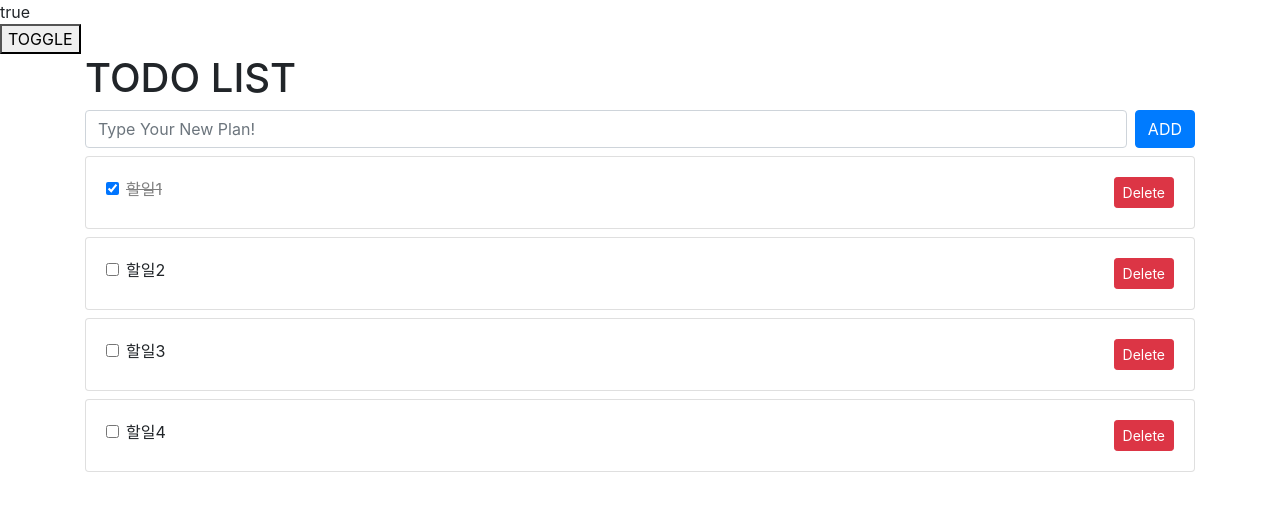
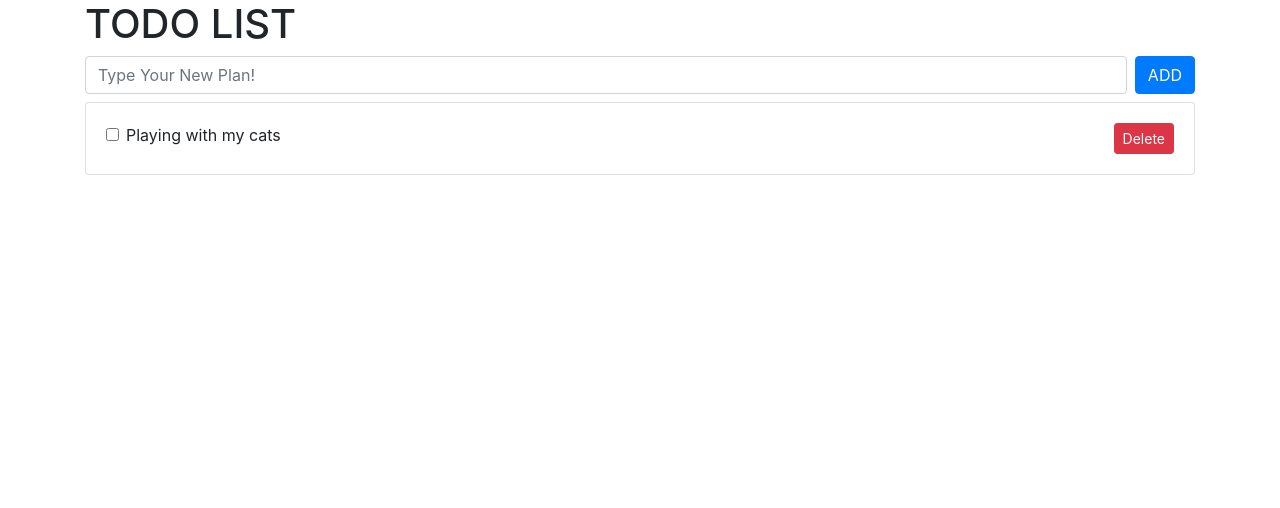
Before and after one commit to fedevmj/todoapp, a Vue app: page / in a window 1280 px wide. Shown: the top 508 px of the page. Built offline with nearby package versions, Linux system fonts and the light colour scheme.

Commit message:
props&emit추가

```diff
--- a/public/index.html
+++ b/public/index.html
@@ -1,5 +1,5 @@
 <!DOCTYPE html>
-<html lang="">
+<html lang="ko">
   <head>
     <meta charset="utf-8">
     <meta http-equiv="X-UA-Compatible" content="IE=edge">
--- a/src/App.vue
+++ b/src/App.vue
@@ -1,78 +1,19 @@
 <template>
-  <!-- <div v-show="!toggle">true</div>
-  <div v-show="toggle">false</div> -->
-  <div v-if="!toggle">true</div>
-  <div v-else>false</div>
-  <button v-on:click="toggleFn">TOGGLE</button>
-
   <div class="container">
     <h1>TODO LIST</h1>
     <!-- 할일 추가 입력창 -->
-    <form action="" class="d-flex" v-on:submit.prevent="onSubmit">
-      <!-- button에 form-control 넣으면 자동으로 focus/blur 기능 생긴다. -->
-      <div class="flex-grow-1 mr-2">
-        <input type="text" placeholder="Type Your New Plan!" class="form-control" v-model="add_todos">
-      </div>
-      <div>
-        <button class="btn btn-primary" type="submit">ADD</button>
-      </div>
-    </form>
-    <!-- 내용 입력 안내창 -->
-    <div class="blue" v-show="hasError">내용을 입력하세요.</div>
+    <!-- 3번)) 태그 이름으로 입력 -->
+    <!-- TodoSimpelForm에서 발생한 이벤트는 이렇게 받고 props는 TodoList.Vue참고 -->
+    <TodoSimpleForm v-on:todo-insert="todoInsert" />
+    <!-- 원래 아래처럼 쓰는 것이 기본이지만 줄여서 <컴포넌트이름/> 이렇게만 써도 됨. -->
+    <!-- <TodoSimpleForm></TodoSimpleForm> -->
+
+    <!-- 목록 없음 안내창 -->
+    <div class="blue" v-show="!todos.length">생성된 todo 목록이 없습니다.</div>
+
     <!-- todo 목록창 -->
-    <div v-for="(keys, index) in todos" v-bind:key="keys.id" class="card mt-2">
-
-      <div class="card-body pd-2 d-flex">
-        <div class="form-check flex-grow-1">
-          <input
-          type="checkbox"
-          class="form-check-input"
-          v-model="keys.complete"
-          v-bind:id="keys.id"
-          >
-          <!-- v-bind:style은 스타일 바인딩 -->
-          <!-- <label
-          class="form-check-label"
-          v-bind:style="keys.complete? todoStyle : {}">
-          {{ keys.subject }}
-          </label> -->
-
-          <!-- "{finished:keys.complete}"를 객체로 넣는 것은 문법이다. -->
-          <!-- keys.complete 대신 true/false 적어도 okay. -->
-          <label
-          class="form-check-label"
-          v-bind:class="{finished:keys.complete}"
-          v-bind:for="keys.id"
-          >
-          {{ keys.subject }}
-          </label>
-        </div>
-        <!-- 삭제버튼 -->
-        <div>
-          <!-- <button class="btn btn-danger btn-sm">Delete</button> -->
-          <button class="btn btn-danger btn-sm" @click="deleteTodo(index)">Delete</button>
-        </div>
-      </div>
-
-    </div>
-
-    <!-- <div class="card mt-2">
-      <div class="card-body pd-2">
-        {{ todos[1].subject }}
-      </div>
-    </div>
-
-    <div class="card mt-2">
-      <div class="card-body pd-2">
-        {{ todos[2].subject }}
-      </div>
-    </div>
-
-    <div class="card mt-2">
-      <div class="card-body pd-2">
-        {{ todos[3].subject }}
-      </div>
-    </div> -->
+    <!-- 여기 todoList라는 이름이 todoList.vue 파일 props의 이름과 같음 -->
+    <TodoList v-bind:todoList="todos"/>
 
   </div>
 </template>
@@ -80,70 +21,44 @@
 
 <script>
   // 만들어진 js 라이브러리를 가져옴.
-  import {
-    ref
-  } from 'vue';
+  import {ref} from 'vue';
   //ref는 여기 작성 내용을 실시간으로 반영하려고.
   //ref를 쓰면 전달되는 매개변수를 { key(이 자리에는 무조건 value라고 온다) : value(괄호 안 변수) }로 만들어줌.
   //ref는 '글자' 또는 숫자가 들어갈 수 있다.
   //배열 또는 객체를 쓰고 싶으면 reactive를 사용함.
 
+  // 1번)) 컴포넌트를 import 한다.
+  // 0번)) TodoSimpleForm(통상적으로 대문자로 시작)을 component폴더에 만듦.
+  import TodoSimpleForm from './components/TodoSimpleForm.vue';
+  import TodoList from './components/TodoList.vue';
+
   // js 작성
   // 기본이 export, import
   export default {
+    // 2번)) components에 객체로 import한 vue 파일 이름을 넣는다.
+    components: {
+      // 컴포넌트 이름은 html 태그처럼 사용
+      TodoSimpleForm,
+      TodoList
+    },
+
     setup() {
-      const toggle = ref(false);
-
-      const toggleFn = () => {
-        toggle.value = !toggle.value;
-      }
 
       // 할일 목록(배열) 저장
-      const todos = ref([{
-          id: 1,
-          subject: '할일1',
-          complete: true
-        },
-        {
-          id: 2,
-          subject: '할일2',
-          complete: false
-        },
-        {
-          id: 3,
-          subject: '할일3',
-          complete: false
-        },
-        {
-          id: 4,
-          subject: '할일4',
-          complete: false
-        }
+      const todos = ref([
+        {id:1, subject: 'Playing with my cats', complete: false}
       ]);
-      // 추가할 할일
-      const add_todos = ref('');
-      // 버튼 클릭 시 처리
-      const onSubmit = () => {
-        // 내용이 입력됐는지 아닌지 구분
-        if (add_todos.value === '') {
-          // 안내창을 보여준다.
-          hasError.value = true;
-        } else {
-          // 안내창을 숨긴다.
-          hasError.value = false;
-          // 할일의 내용을 배열로 추가.
-          todos.value.push({
-            id: Date.now(),
-            subject: add_todos.value,
-            complete: false
-          });
-          add_todos.value = '';
-        }
 
-        console.log(add_todos.value);
-
+      // TodoSimpleForm에서 todo-insert로 전달된 객체를 처리해주는 콜백함수
+      const todoInsert = (add_todos) => {
+        console.log(add_todos);
+        todos.value.push(add_todos);
+        // todos.value.push({
+        //     id: Date.now(),
+        //     subject: add_todos.value,
+        //     complete: false
+        // });
       }
-      const hasError = ref(false);
 
       const deleteTodo = (index) => {
         console.log('지우기' + index);
@@ -152,20 +67,16 @@
       }
 
       //todo 스타일시트
-      const todoStyle = {
-        textDecoration: 'line-through',
-        color: 'gray'
-      }
+      // const todoStyle = {
+      //   textDecoration: 'line-through',
+      //   color: 'gray'
+      // }
 
       return {
-        toggle,
-        toggleFn,
         todos,
-        hasError,
         deleteTodo,
-        todoStyle,
-        add_todos,
-        onSubmit
+        // todoStyle,
+        todoInsert
       }
     }
   }
@@ -177,7 +88,7 @@
     color: blue;
   }
 
-  .finished{
+  .finished {
     color: gray;
     text-decoration: line-through;
   }
--- /dev/null
+++ b/src/components/TodoList.vue
@@ -0,0 +1,54 @@
+<template>
+
+    <!-- todo 목록창 -->
+    <!-- props로 todoList란 이름을 받았기 때문에 원래는 v-for 구문에 in todos 였는데 이제 props니까 in todoList -->
+    <div v-for="(keys, index) in todoList" v-bind:key="keys.id" class="card mt-2">
+
+        <div class="card-body pd-2 d-flex">
+            <div class="form-check flex-grow-1">
+                <input type="checkbox" class="form-check-input" v-model="keys.complete" v-bind:id="keys.id">
+
+                <!-- "{finished:keys.complete}"를 객체로 넣는 것은 문법이다. -->
+                <!-- keys.complete 대신 true/false 적어도 okay. -->
+                <label class="form-check-label" v-bind:class="{finished:keys.complete}" v-bind:for="keys.id">
+                    {{ keys.subject }}
+                </label>
+            </div>
+            <!-- 삭제버튼 -->
+            <div>
+                <button class="btn btn-danger btn-sm" @click="deleteTodo(index)">Delete</button>
+            </div>
+        </div>
+
+    </div>
+
+</template>
+
+<script>
+    import {
+
+    } from 'vue';
+
+    export default {
+        // 아래처럼 배열로 받아도 되고 (유형 number, string 등을 포함해서) 객체로 불러올 수도 있음.
+        // props: ['todoList'],
+        props: {
+            todoList: {
+                type: Array,
+                required: true,
+            }
+        },
+
+        setup() {
+
+            return {
+
+            }
+
+        }
+    }
+</script>
+
+<style>
+
+</style>
--- /dev/null
+++ b/src/components/TodoSimpleForm.vue
@@ -0,0 +1,78 @@
+<template>
+    <!-- html 태그 작성 장소 -->
+    <!-- 입력창 -->
+    <!-- .prevent는 stop().propagation과 같다. -->
+    <form action="" v-on:submit.prevent="onSubmit">
+        <div class="d-flex">
+            <!-- button에 form-control 넣으면 자동으로 focus/blur 기능 생긴다. -->
+            <div class="flex-grow-1 mr-2">
+                <input type="text" placeholder="Type Your New Plan!" class="form-control" v-model="add_todos">
+            </div>
+            <div>
+                <button class="btn btn-primary" type="submit">ADD</button>
+            </div>
+        </div>
+
+    </form>
+
+    <!-- 내용 입력 안내창 -->
+    <div class="blue" v-show="hasError">내용을 입력하세요.</div>
+
+</template>
+
+<script>
+    import {ref} from 'vue';
+    // js 코딩 장소
+    export default {
+        // props와 context로 상위 컴포넌트(app.vue)와 연결
+        // context는 app.vue 그 자체를 가리킴
+        setup(props, context) {
+            // html에서 사용할 내용들
+            // 추가할 할일
+            const add_todos = ref('');
+            const hasError = ref(false);
+            // 버튼 클릭 시 처리
+            const onSubmit = () => {
+                // 내용이 입력됐는지 아닌지 구분
+                if (add_todos.value === '') {
+                    // 안내창을 보여준다.
+                    hasError.value = true;
+                } else {
+                    // 안내창을 숨긴다.
+                    hasError.value = false;
+                    // 할일의 내용을 배열로 추가.
+                    // 이때 상위 컴포넌트로 전달.
+                    // context.emit('이벤트', {데이터});
+                    context.emit('todo-insert', {
+                        id: Date.now(),
+                        subject: add_todos.value,
+                        complete: false
+                    })
+
+                    // todos.value.push({
+                    //     id: Date.now(),
+                    //     subject: add_todos.value,
+                    //     complete: false
+                    // });
+
+                    // 입력창 초기화 코드
+                    add_todos.value = '';
+                }
+
+                console.log(add_todos.value);
+
+            }
+
+            return {
+                add_todos,
+                hasError,
+                onSubmit
+            }
+
+        }
+    }
+</script>
+
+<style>
+    /* css 작성 장소 */
+</style>
```
